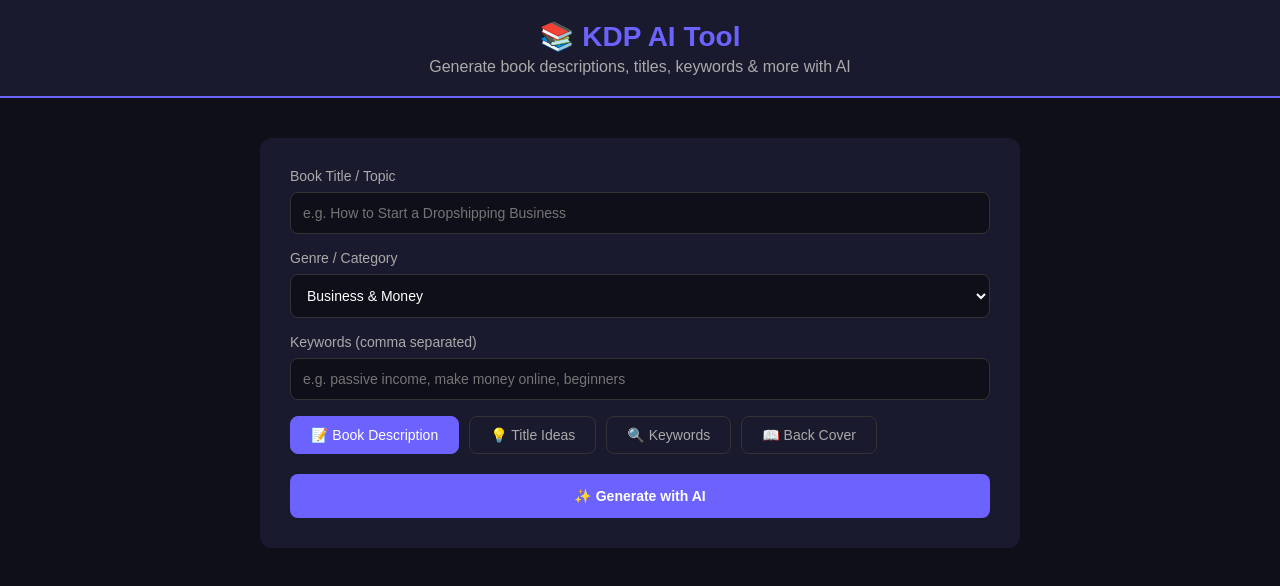
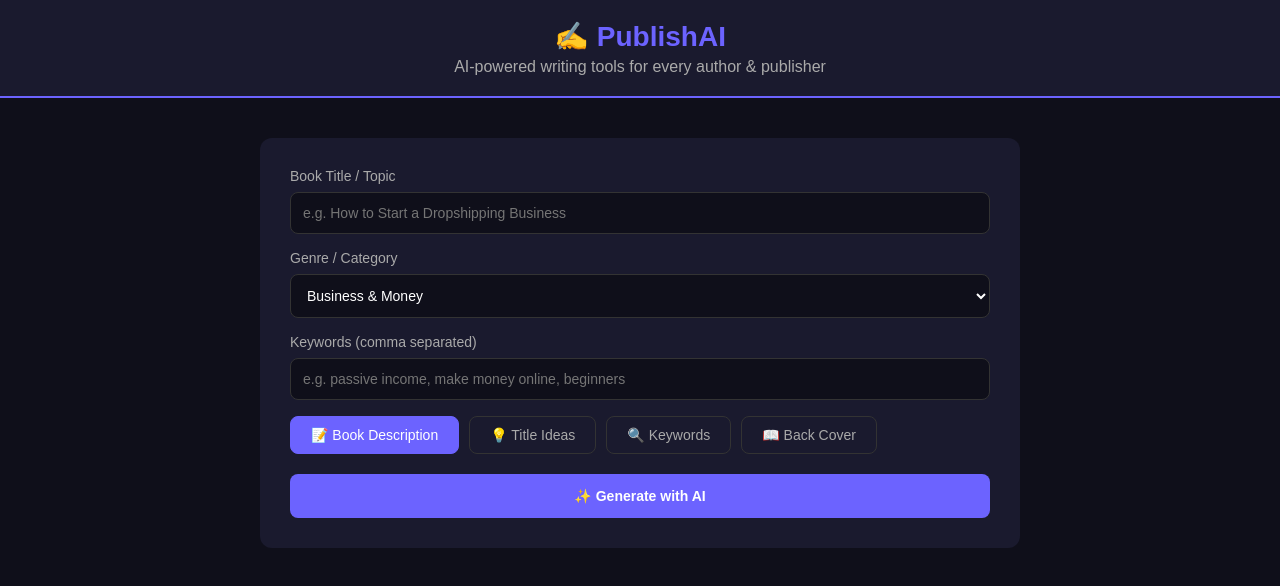
Before and after one commit to imranisah150-bot/kdp-tool, a website: page public/index.html in a window 1280 px wide. Drawn offline with Linux system fonts and the light colour scheme.

Commit message:
rebrand to PublishAI

```diff
--- a/public/index.html
+++ b/public/index.html
@@ -3,7 +3,7 @@
 <head>
   <meta charset="UTF-8">
   <meta name="viewport" content="width=device-width, initial-scale=1.0">
-  <title>KDP AI Tool</title>
+  <title>PublishAI</title>
   <style>
     * { margin: 0; padding: 0; box-sizing: border-box; }
     body { font-family: Arial, sans-serif; background: #0f0f1a; color: #fff; min-height: 100vh; }
@@ -31,8 +31,8 @@
 </head>
 <body>
   <div class="header">
-    <h1>📚 KDP AI Tool</h1>
-    <p>Generate book descriptions, titles, keywords & more with AI</p>
+    <h1>✍️ PublishAI</h1>
+    <p>AI-powered writing tools for every author & publisher</p>
   </div>
 
   <div class="container">
```
